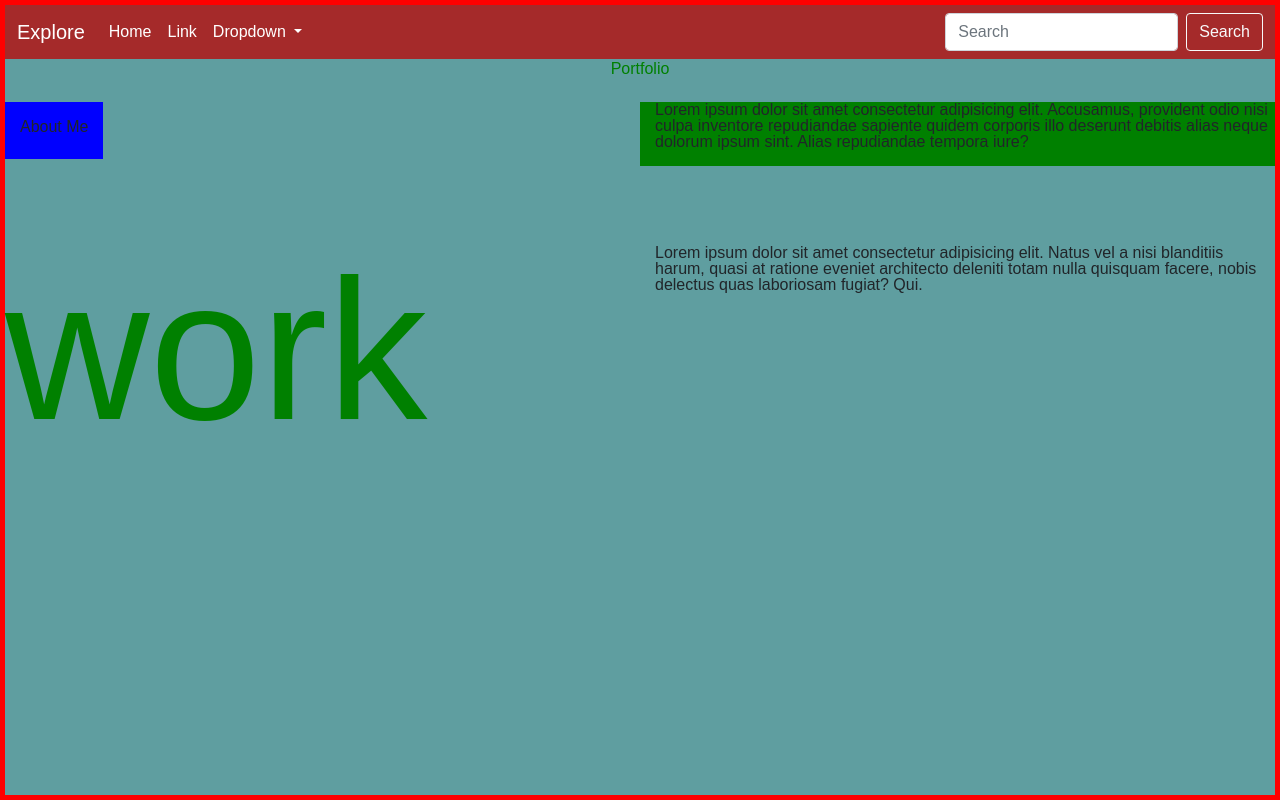
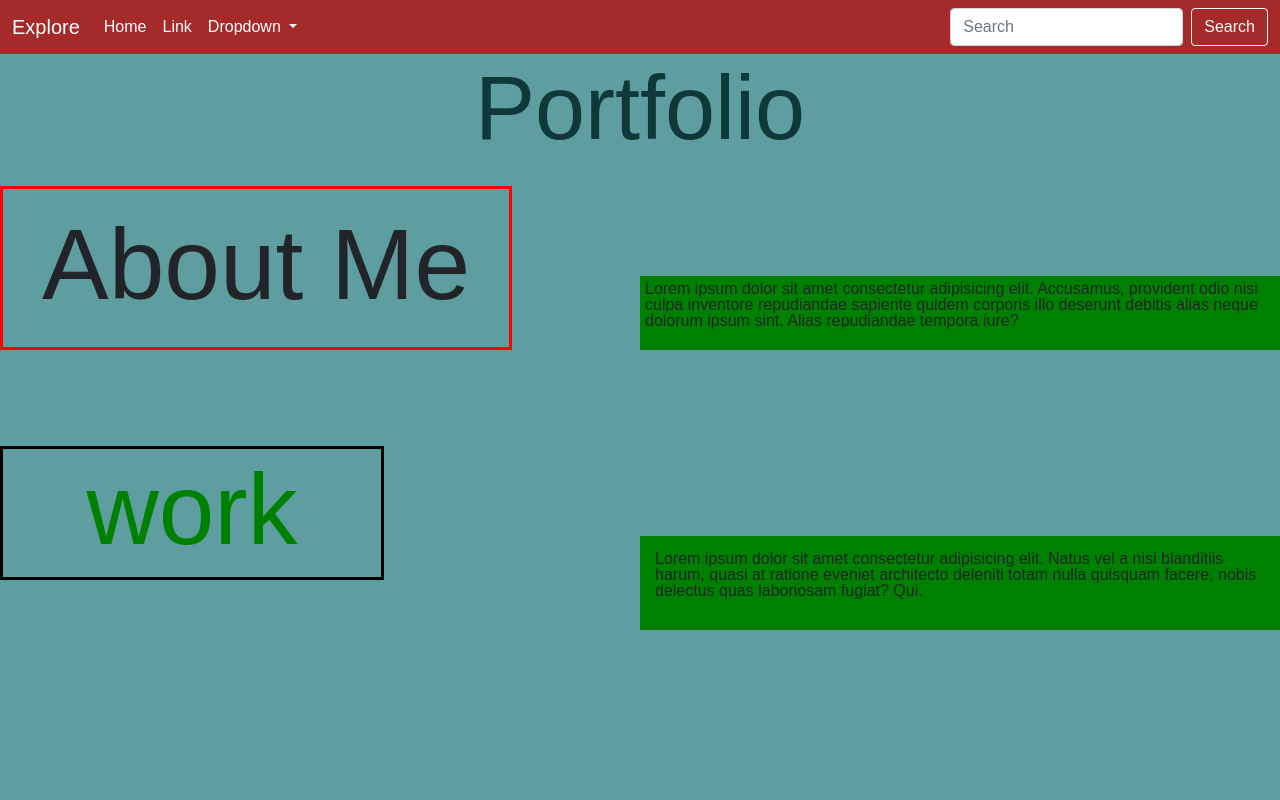
Before and after one commit to klucas72/basic_html_CSS_page, a plain HTML site: page index.html in a window 1280 px wide. Drawn offline with nearby package versions, Linux system fonts and the light colour scheme.

Commit message:
14th push

```diff
--- a/assets/style.css
+++ b/assets/style.css
@@ -1,3 +1,6 @@
+body {
+       background: cadetblue;
+}
 .navbar {
     background-color: brown;
 }
@@ -15,36 +18,40 @@
 }
 h1 {
     text-align: center;
-    color: green;
+    color: rgb(14, 56, 58);
+    font-size: 90px;
+    font-family: Arial, Helvetica, sans-serif;
 }
 
 #story {
     float: right;
-    padding-left: 15px;
+    padding: 5px;
     background-color: green;
+    margin-block: 90px;
     max-width: 50%;
 }
 
 #product {
     float: right;
     padding: 15px;
+    background-color: green;
+    margin-block: 90px;
     max-width: 50%;
 }
 
 #about-me {
-    float: left;
+    float: center;
     padding: 15px;
-    background-color: blue;
-    max-width: 50%;
+    text-align: center;
+    font-size: 100px;
+    max-width: 40%;
+    border: red solid;
 }
 #work {
-    float: left;
+    float: center;
     text-align: center;
     color: green;
-    font-size: 200px;
+    font-size: 100px;
+    max-width: 30%;
+    border: black solid;
 }
-
-body {
-    border: solid 5px red;
-    background: cadetblue;
-}
```
Also changed, not shown: index.html (+0 -2 lines).
